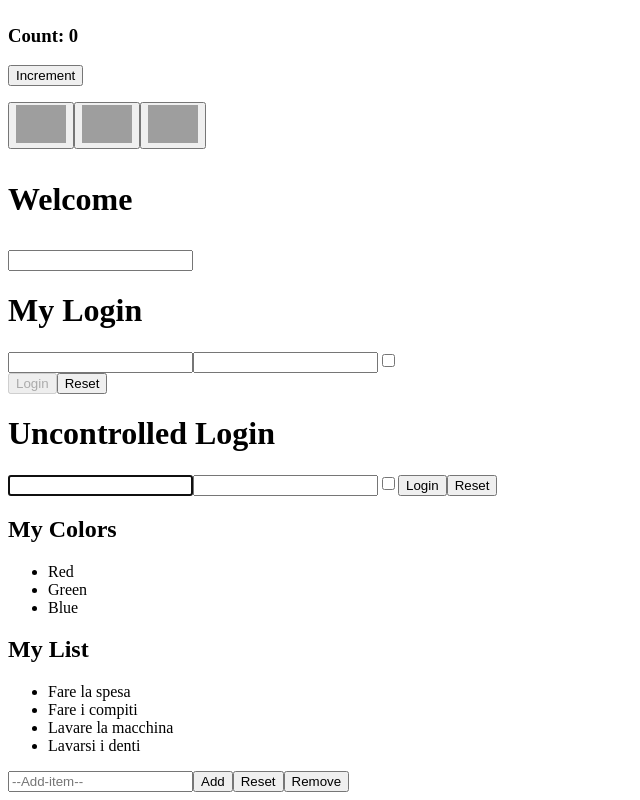
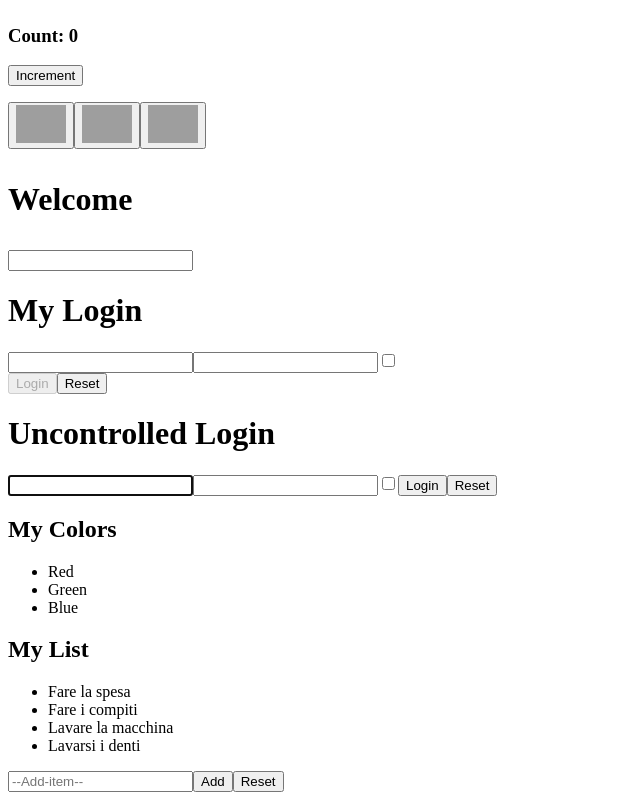
Before and after one commit to maxuel99/react-exercises, a React (Create React App) app: page / in a window 1280 px wide. Shown: the part 221-1021 px from the top of the page, without its empty margins (0-640 px from the left). Built offline with nearby package versions, Linux system fonts and the light colour scheme; grey boxes are pictures that could not be loaded.

Commit message:
modify button remove

```diff
--- a/src/TodoList.js
+++ b/src/TodoList.js
@@ -23,11 +23,12 @@ export class TodoList extends React.Component {
         event.preventDefault()
     }
 
-    handleRemoveItem = () => {
-        let { item, todo } = this.state;
-        item.pop(todo);
-        this.setState({item: item});
-
+    handleRemoveItem = (e) => {
+        this.setState(state => {
+            const newItem = [...state.item];
+            newItem.splice(e.target.value, 1);
+            return { item: newItem };
+        })
     }
 
     handleResetInput = () => {
@@ -46,13 +47,13 @@ export class TodoList extends React.Component {
                     {this.props.items.map((item) => (
                         <li key={item.id}>{item.name}</li>))}
                     {this.state.item.map((subItems, subIndex) => (
-                        <li key={subItems + subIndex}>{subItems}</li>))}
+                        <li key={subItems + subIndex}>{subItems}
+                        <button value={subIndex} type="button" onClick={this.handleRemoveItem}>Remove</button></li>))}
                 </ul>
                 <form onSubmit={this.addNewItem}>
                     <input name="todo" type="text" value={this.state.todo} onChange={this.handleInputChange} placeholder="--Add-item--" />
                     <button type="submit">Add</button>
                     <button type="reset" onClick={this.handleResetInput}>Reset</button>
-                    <button type="button" onClick={this.handleRemoveItem}>Remove</button>
                 </form>
             </div>
         )
```
